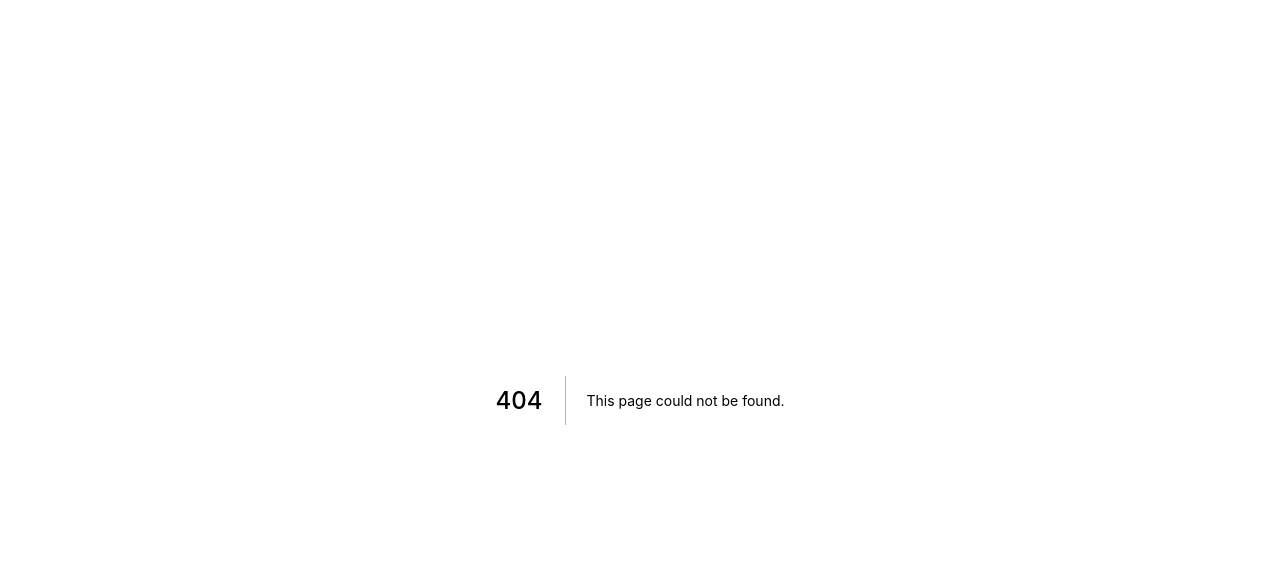
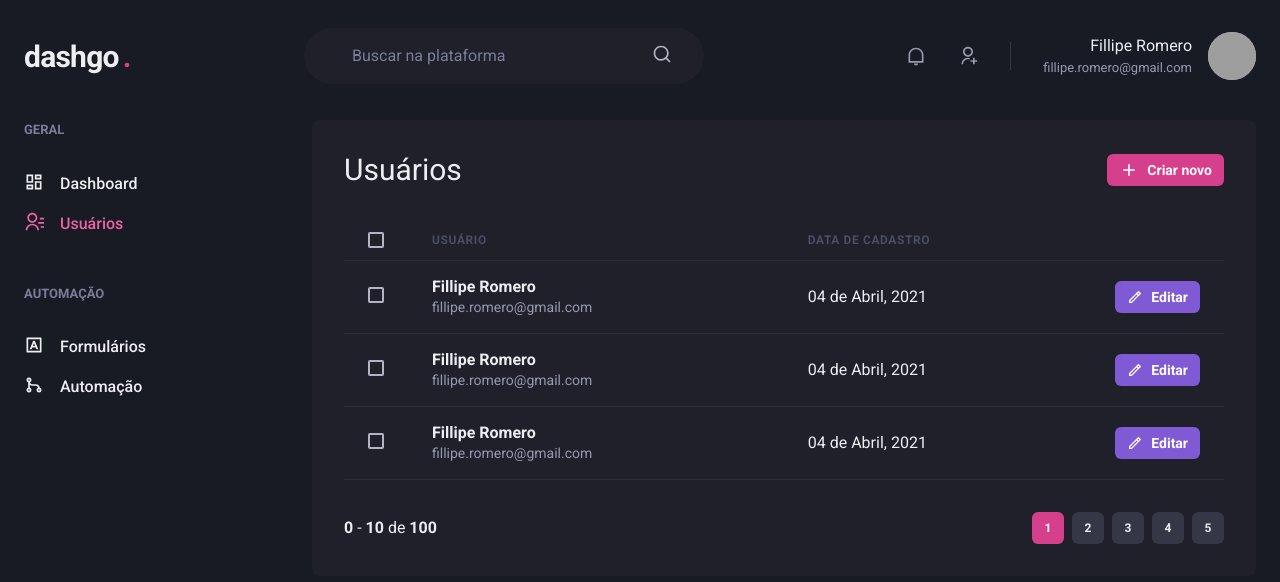
Before and after one commit to filliperomero/dashgo, a Next.js app: page /users in a window 1280 px wide. Before the commit this address had no page. Shown: the top 582 px of the page. Built offline with nearby package versions, Linux system fonts and the light colour scheme; grey boxes are pictures that could not be loaded.

Commit message:
chore: add users page and create users page

```diff
--- /dev/null
+++ b/src/components/Pagination/PaginationItem.tsx
@@ -0,0 +1,24 @@
+import { Button } from '@chakra-ui/react'
+
+type PaginationItemProps = {
+  isCurrent?: boolean
+  number: number
+}
+
+const PaginationItem = ({ isCurrent = false, number }: PaginationItemProps) => {
+  if (isCurrent) {
+    return (
+      <Button size="sm" fontSize="xs" width="4" colorScheme="pink" disabled _disabled={{ bg: 'pink.500', cursor: 'default' }}>
+        {number}
+      </Button>
+    )
+  }
+
+  return (
+    <Button size="sm" fontSize="xs" width="4" bg="gray.700" _hover={{ bg: 'gray.500' }}>
+      {number}
+    </Button>
+  )
+}
+
+export default PaginationItem
--- /dev/null
+++ b/src/components/Pagination/index.tsx
@@ -0,0 +1,22 @@
+import { Stack, HStack, Box } from '@chakra-ui/react'
+
+import PaginationItem from './PaginationItem'
+
+const Pagination = () => {
+  return (
+    <Stack direction={["column", "row"]} mt="8" justify="space-between" align="center" spacing="6">
+      <Box>
+        <strong>0</strong> - <strong>10</strong> de <strong>100</strong>
+      </Box>
+      <HStack spacing="2">
+        <PaginationItem number={1} isCurrent />
+        <PaginationItem number={2} />
+        <PaginationItem number={3} />
+        <PaginationItem number={4} />
+        <PaginationItem number={5} />
+      </HStack>
+    </Stack>
+  )
+}
+
+export default Pagination
--- /dev/null
+++ b/src/pages/users/index.tsx
@@ -0,0 +1,111 @@
+import Link from 'next/link'
+import { Box, Button, Checkbox, Flex, Heading, Icon, Table, Tbody, Td, Th, Thead, Tr, Text, useBreakpointValue } from '@chakra-ui/react'
+import { RiAddLine, RiPencilLine } from 'react-icons/ri'
+
+import Header from '../../components/Header'
+import Sidebar from '../../components/Sidebar'
+import Pagination from '../../components/Pagination'
+
+const UserList = () => {
+  const isWideVersion = useBreakpointValue({ base: false, lg: true })
+
+  return (
+    <Box>
+      <Header />
+
+      <Flex w="100%" my="6" maxW={1480} mx="auto" px="6">
+        <Sidebar />
+
+        <Box flex="1" borderRadius={8} bg="gray.800" p="8">
+          <Flex mb="8" justify="space-between" align="center">
+            <Heading size="lg" fontWeight="normal">Usuários</Heading>
+
+            <Link href="/users/create" passHref>
+              <Button as="a" size="sm" fontSize="sm" colorScheme="pink" leftIcon={<Icon as={RiAddLine} fontSize="20" />}>
+                Criar novo
+              </Button>
+            </Link>
+          </Flex>
+
+          <Table colorScheme="whiteAlpha">
+            <Thead>
+              <Tr>
+                <Th px={["4", "4", "6"]} color="gray.300" width="8">
+                  <Checkbox colorScheme="pink" />
+                </Th>
+                <Th>Usuário</Th>
+                { isWideVersion && <Th>Data de cadastro</Th> }
+                { isWideVersion && <Th width="8"></Th> }
+              </Tr>
+            </Thead>
+            <Tbody>
+              <Tr>
+                <Td px={["4", "4", "6"]}>
+                  <Checkbox colorScheme="pink" />
+                </Td>
+                <Td>
+                  <Box>
+                    <Text fontWeight="bold">Fillipe Romero</Text>
+                    <Text fontSize="sm" color="gray.300">fillipe.romero@gmail.com</Text>
+                  </Box>
+                </Td>
+                { isWideVersion && <Td>04 de Abril, 2021</Td> }
+                { isWideVersion && (
+                  <Td>
+                    <Button as="a" size="sm" fontSize="sm" colorScheme="purple" leftIcon={<Icon as={RiPencilLine} fontSize="16" />}>
+                      Editar
+                    </Button>
+                  </Td>
+                )}
+              </Tr>
+
+              <Tr>
+                <Td px={["4", "4", "6"]}>
+                  <Checkbox colorScheme="pink" />
+                </Td>
+                <Td>
+                  <Box>
+                    <Text fontWeight="bold">Fillipe Romero</Text>
+                    <Text fontSize="sm" color="gray.300">fillipe.romero@gmail.com</Text>
+                  </Box>
+                </Td>
+                { isWideVersion && <Td>04 de Abril, 2021</Td> }
+                { isWideVersion && (
+                  <Td>
+                    <Button as="a" size="sm" fontSize="sm" colorScheme="purple" leftIcon={<Icon as={RiPencilLine} fontSize="16" />}>
+                      Editar
+                    </Button>
+                  </Td>
+                )}
+              </Tr>
+
+              <Tr>
+                <Td px={["4", "4", "6"]}>
+                  <Checkbox colorScheme="pink" />
+                </Td>
+                <Td>
+                  <Box>
+                    <Text fontWeight="bold">Fillipe Romero</Text>
+                    <Text fontSize="sm" color="gray.300">fillipe.romero@gmail.com</Text>
+                  </Box>
+                </Td>
+                { isWideVersion && <Td>04 de Abril, 2021</Td> }
+                { isWideVersion && (
+                  <Td>
+                    <Button as="a" size="sm" fontSize="sm" colorScheme="purple" leftIcon={<Icon as={RiPencilLine} fontSize="16" />}>
+                      Editar
+                    </Button>
+                  </Td>
+                )}
+              </Tr>
+            </Tbody>
+          </Table>
+
+          <Pagination />
+        </Box>
+      </Flex>
+    </Box>
+  )
+}
+
+export default UserList
```
Also changed, not shown: src/pages/users/create.tsx (added, +47 -0 lines).
